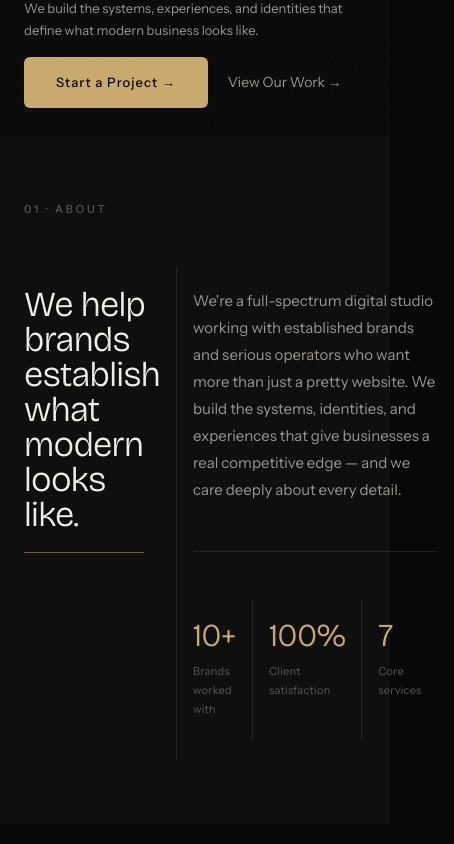
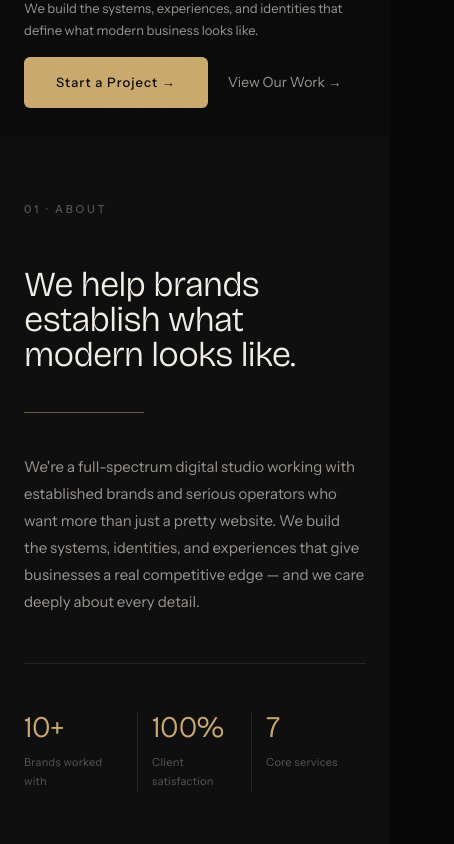
Before and after one commit to nexaramediastudio/nexaramedia, a Next.js app: page / in a window 390 px wide. Shown: the part 800-1644 px from the top of the page, 454 px wide, since content can reach past the window. Built offline with nearby package versions, Linux system fonts and the light colour scheme.

Commit message:
Fix About mobile layout — force single column
Co-authored-by: Cursor <cursoragent@cursor.com>

```diff
--- a/app/globals.css
+++ b/app/globals.css
@@ -851,24 +851,19 @@ h3 {
   /* ── About ─────────────────────────────────────────── */
   #about {
     padding: 64px 24px !important;
+    overflow: hidden !important;
   }
 
-  /* Single column — heading first, body below */
-  #about .mx-auto {
-    display: flex !important;
-    flex-direction: column !important;
-    gap: 36px !important;
-    grid-template-columns: unset !important;
+  /* Force single column, remove the lg:grid-cols-2 */
+  #about .grid.lg\:grid-cols-2 {
+    grid-template-columns: 1fr !important;
+    gap: 40px !important;
+    max-width: 100% !important;
   }
 
   #about h2 {
     font-size: clamp(34px, 9vw, 56px) !important;
-    line-height: 1 !important;
-  }
-
-  /* Gold accent line below heading */
-  #about .h-px.w-\[120px\] {
-    margin-top: 20px;
+    line-height: 1.0 !important;
   }
 
   #about [data-about-body] {
@@ -876,30 +871,29 @@ h3 {
     line-height: 1.8 !important;
   }
 
-  /* Stats row — 3 equal columns */
-  #about .grid {
+  /* Stats — 3 equal columns with dividers */
+  #about .grid.sm\:grid-cols-3 {
     display: grid !important;
     grid-template-columns: repeat(3, 1fr) !important;
     gap: 0 !important;
   }
 
-  #about .grid > div {
-    padding: 20px 0;
+  #about .grid.sm\:grid-cols-3 > div {
+    padding: 0 14px;
     border-right: 1px solid var(--divider);
-    padding-right: 16px;
-    padding-left: 16px;
   }
 
-  #about .grid > div:first-child {
+  #about .grid.sm\:grid-cols-3 > div:first-child {
     padding-left: 0;
   }
 
-  #about .grid > div:last-child {
+  #about .grid.sm\:grid-cols-3 > div:last-child {
     border-right: none;
+    padding-right: 0;
   }
 
   #about .font-display.text-5xl {
-    font-size: 32px !important;
+    font-size: 30px !important;
   }
 
   /* ── Process ───────────────────────────────────────── */
```
